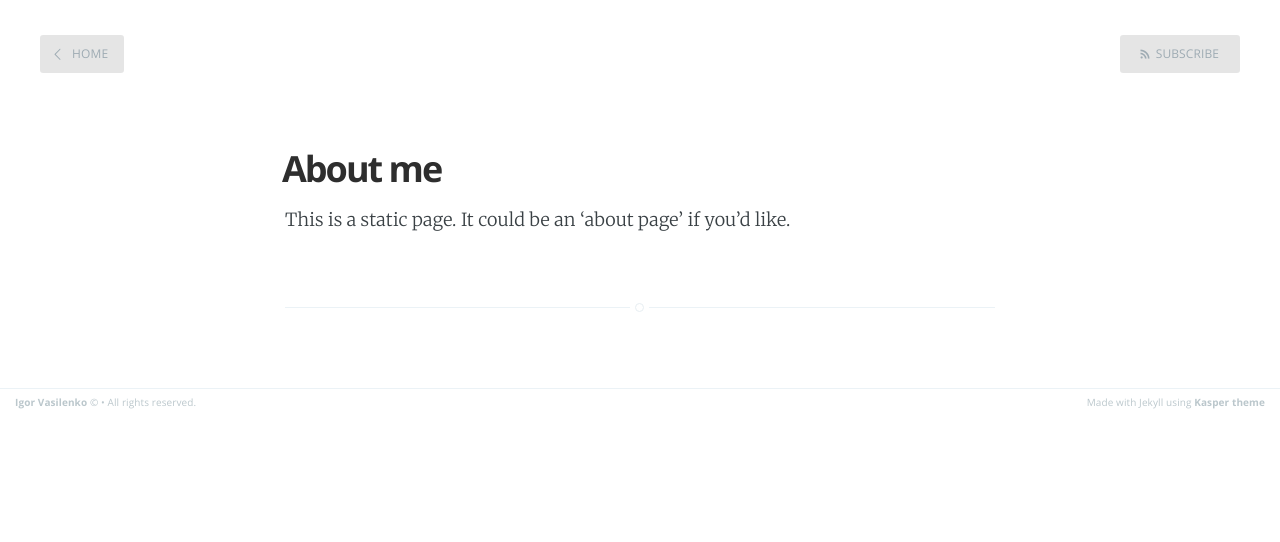
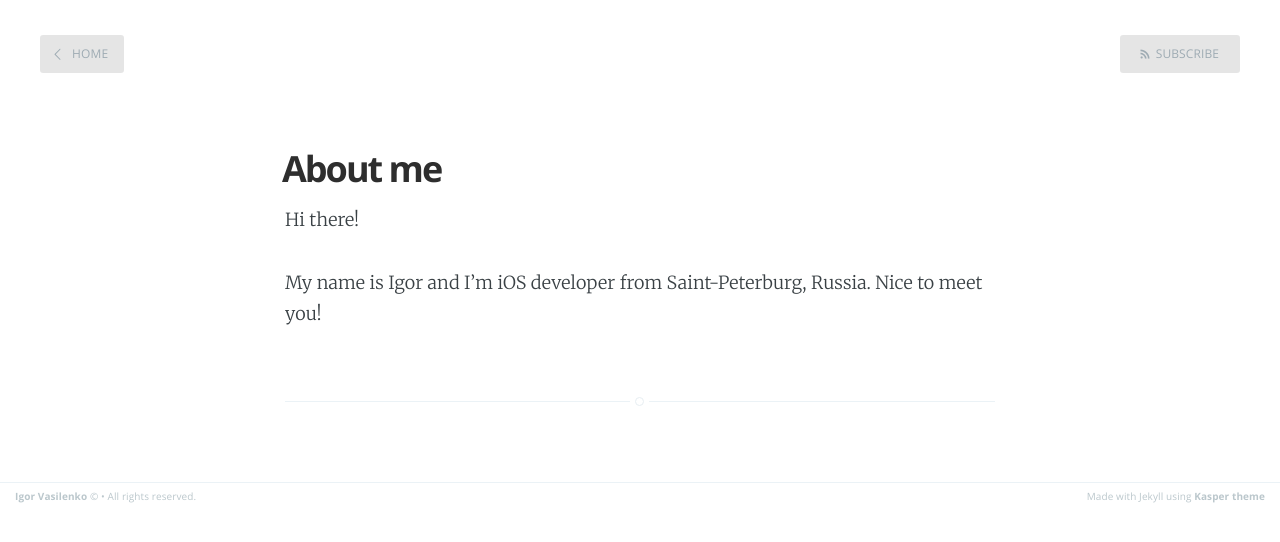
Before and after one commit to spbvasilenko/NSVasilenko, a Jekyll site: the page built from about.md, in a window 1280 px wide. Shown: the top 542 px of the page. Built offline with Jekyll 4.4.1, drawn with Linux system fonts in a browser that asks for light colours.

Commit message:
Update page about me

```diff
--- a/about.md
+++ b/about.md
@@ -3,4 +3,6 @@ layout: page
 title: About me
 ---
 
-This is a static page. It could be an 'about page' if you'd like.
+Hi there!
+
+My name is Igor and I'm iOS developer from Saint-Peterburg, Russia. Nice to meet you!
```
